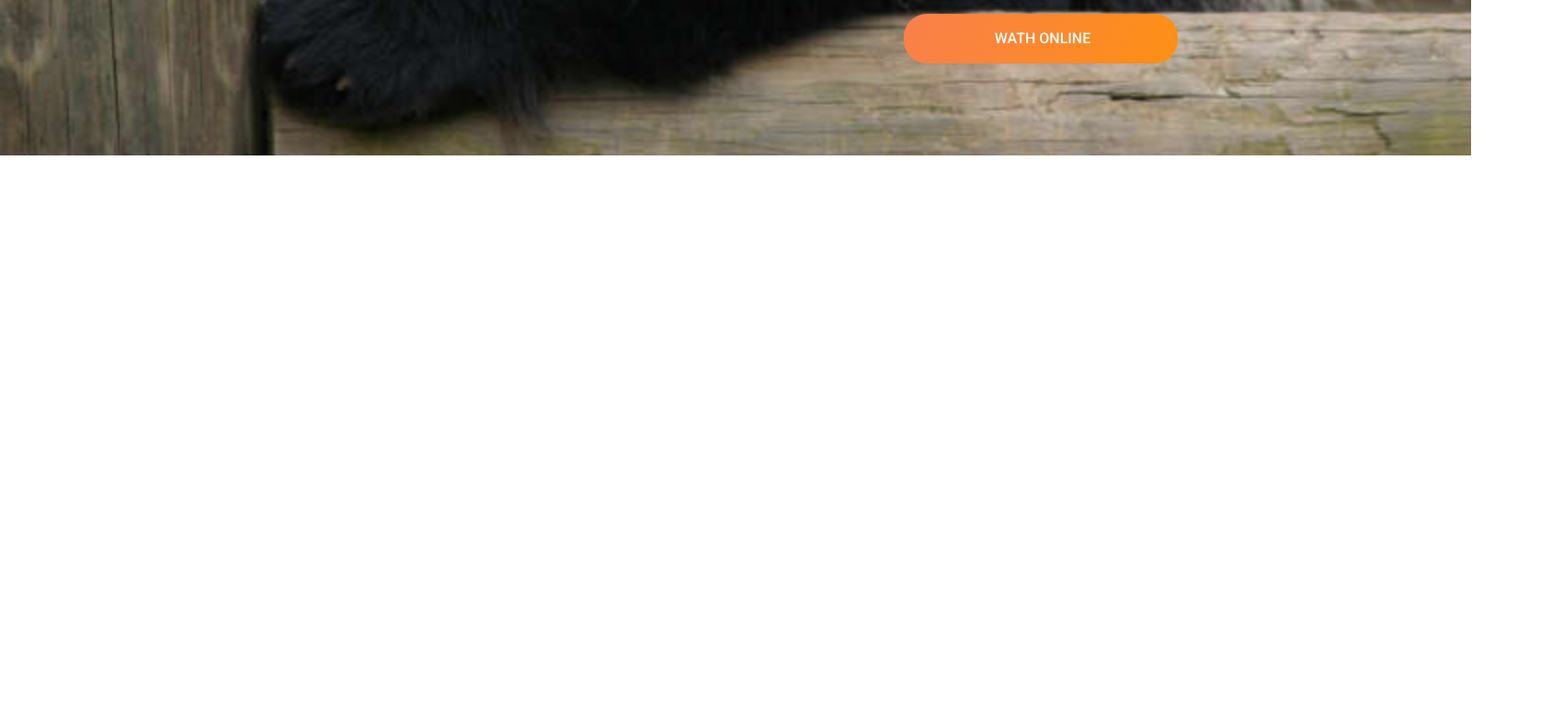
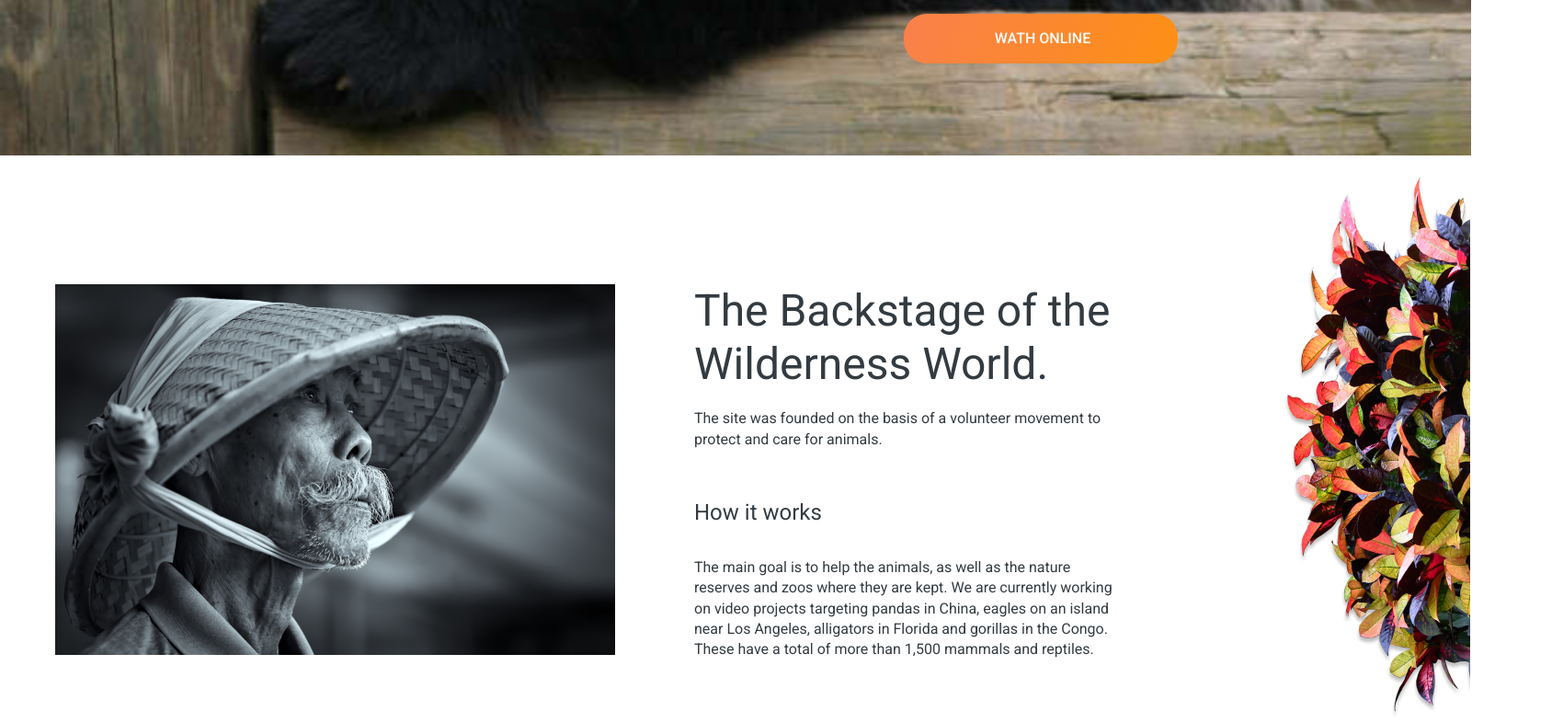
Before and after one commit to kanoplich/JSFE2022Q3, a plain HTML site: page online-zoo/pages/main/index.html in a window 1280 px wide. Shown: the part 611-1397 px from the top of the page at 92% size, 1688 px wide, since content can reach past the window. Before the commit the page ends 800 px from the top, so only its background shows below. Drawn offline with Linux system fonts and the light colour scheme.

Commit message:
feat: add the backstage section

```diff
--- a/online-zoo/pages/main/index.html
+++ b/online-zoo/pages/main/index.html
@@ -52,8 +52,15 @@
         </div>
       </section>
       <section class="backstage">
+        <div class="backstage__flower"></div>
         <div class="backstage__container container">
-
+          <div class="backstage__picture"></div>
+          <div class="backstage__content">
+            <h2 class="backstage__title">The Backstage of the Wilderness World.</h2>
+            <p>The site was founded on the basis of a volunteer movement to protect and care for animals.</p>
+            <p class="backstage__subtitle">How it works </p>
+            <p>The main goal is to help the animals, as well as the nature reserves and zoos where they are kept. We are currently working on video projects targeting pandas in China, eagles on an island near Los Angeles, alligators in Florida and gorillas in the Congo. These have a total of more than 1,500 mammals and reptiles.</p>
+          </div>
         </div>
       </section>
     </main>
--- a/online-zoo/pages/main/style.css
+++ b/online-zoo/pages/main/style.css
@@ -33,6 +33,7 @@ body{
   font-style: normal;
 }
 .wrapper {
+  position: relative;
   margin: 0 auto;
   max-width: 1600px;
 }
@@ -46,12 +47,15 @@ body{
 .header {
   background-color: #000000;
   height: 80px;
+  position: relative;
+  z-index: 1;
 }
 .header__container {
   display: flex;
   justify-content: space-between;
   align-items: center;
   padding-top: 14px;
+
 }
 .header__logo{
   position: relative;
@@ -110,11 +114,10 @@ body{
 .favorite_animal{
   background: url("../../assets/images/Giant\ Panda.png");
   background-repeat: no-repeat;
-  position: absolute;
-  top: 0;
+  position: relative;
+  margin-top: -80px;
   width: 1600px;
   height: 780px;
-  z-index: -1;
 }
 .favorite_animal__container {
 }
@@ -152,10 +155,9 @@ body{
   background: linear-gradient(113.96deg, #F9804B 1.49%, #FE9013 101.44%);
   border-radius: 25px;
 }
-.favorite_animal__button:hover {
-  background: #E47209;
-}
+
 .favorite_animal__button {
+  position: relative;
   display: flex;
   justify-content: center;
   border-radius: 25px;
@@ -167,3 +169,64 @@ body{
   color: #FFFFFF;
   transition: all .5s;
 }
+.favorite_animal__button:hover {
+  background: #E47209;
+}
+
+/* The Backstage */
+
+.backstage__flower {
+  background-image: url("../../assets/images/flower_foto1.png");
+  background-repeat: no-repeat;
+  position: absolute;
+  width: 293px;
+  height: 605px;
+  top: 792px;
+  left: 1395px;
+}
+
+.backstage {
+  padding-top: 140px;
+}
+.backstage__container {
+  display: flex;
+  justify-content: space-between;
+}
+.backstage__picture {
+  background-image: url("../../assets/images/bamboo-cap.png");
+  background-repeat: no-repeat;
+  width: 609px;
+  height: 403px;
+}
+.backstage__content {
+  display: flex;
+  flex-direction: column;
+  width: 465px;
+  height: 400px;
+}
+.backstage__title {
+  font-weight: 400;
+  font-size: 48px;
+  line-height: 120%;
+  color: #333B41;
+  padding-bottom: 20px;
+}
+.backstage__subtitle {
+  font-weight: 400;
+  font-size: 24px;
+  line-height: 120%;
+  color: #333B41;
+  padding: 54px 0px 34px 0px;
+}
+.backstage__content:nth-child(2){
+  font-weight: 400;
+  font-size: 16px;
+  line-height: 130%;
+  color: #333B41;
+}
+.backstage__content:last-child{
+  font-weight: 400;
+  font-size: 16px;
+  line-height: 140%;
+  color: #333B41;
+}
```
